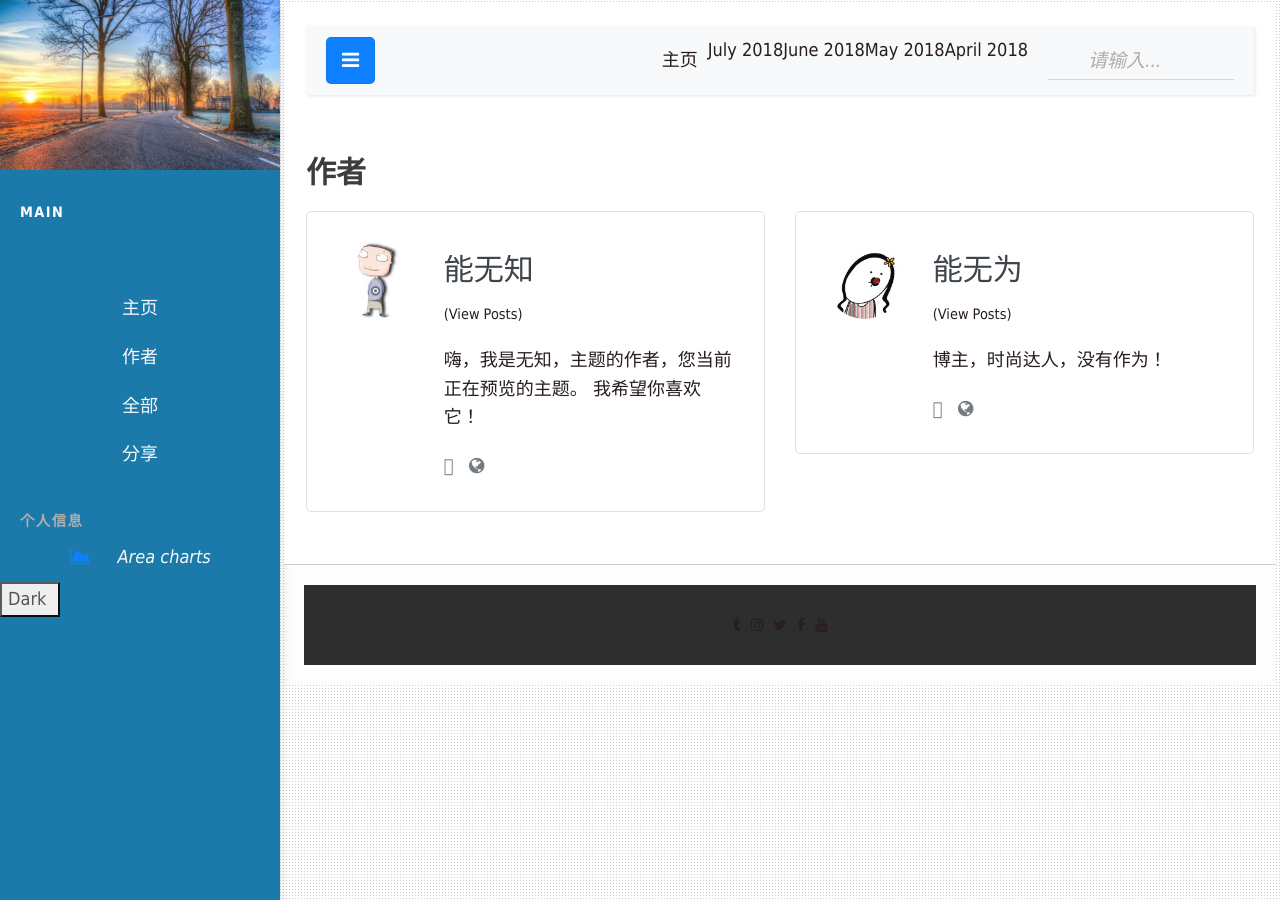
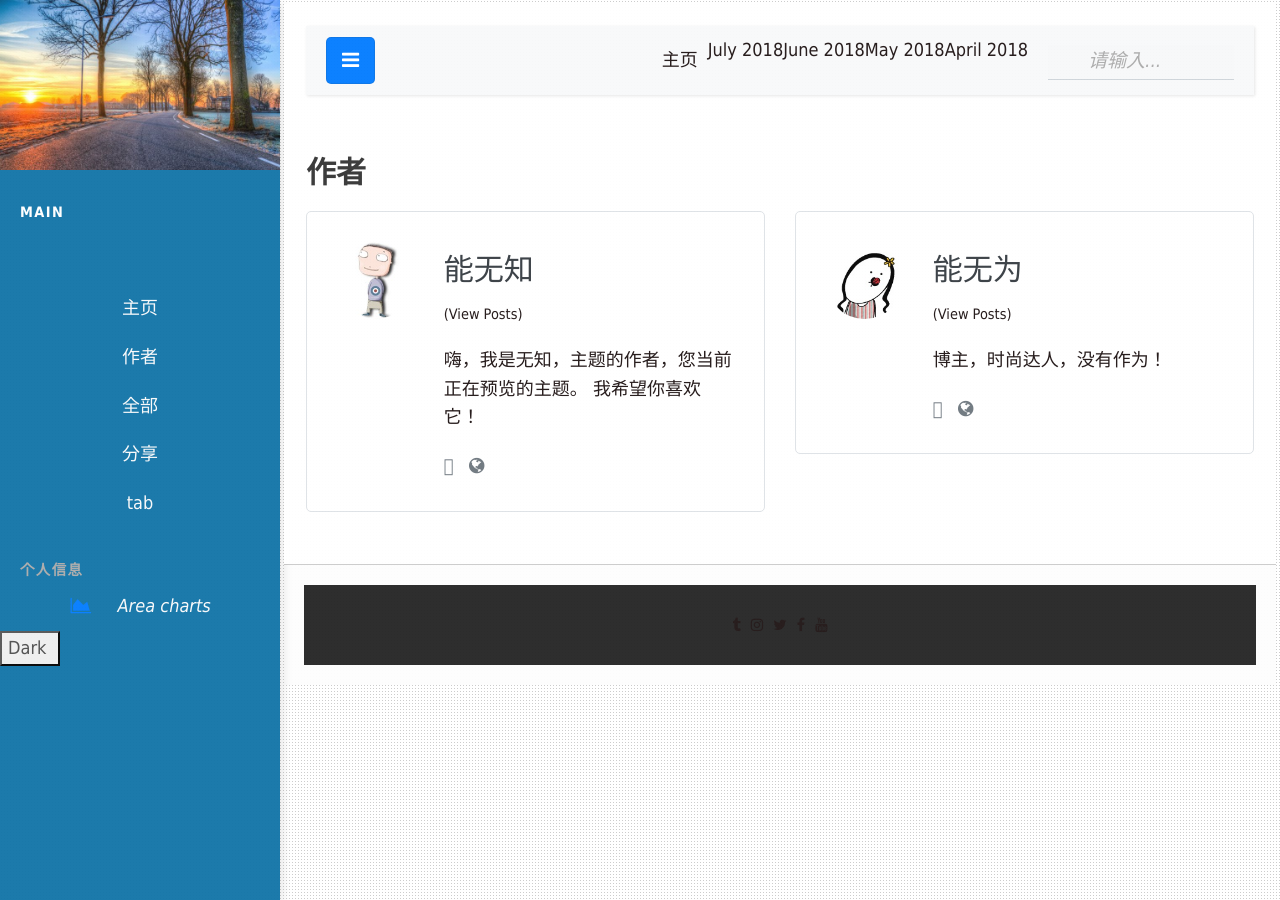
Before and after one commit to nengwuzhi/nengwuzhi.github.ioce, a Jekyll site: the page built from pages/authors-list.html, in a window 1280 px wide. Built offline with Jekyll 4.4.1, drawn with Linux system fonts in a browser that asks for light colours; nearby versions of some CDN libraries; comment, search, counter and statistics services are not loaded.

Commit message:
Update _config.yml

```diff
--- a/_config.yml
+++ b/_config.yml
@@ -42,7 +42,7 @@ nav:
     - {title: 作者, description: 关于作者, url: 'https://nengwuzhi.github.io/authors-list'}
     - {title: 全部, description: 全部文章, url: 'https://nengwuzhi.github.io/all'}
     - {title: 分享, description: dragula, url: 'https://nengwuzhi.github.io/dragula'}
-
+    - {title: tab, description: tab, url: 'https://nengwuzhi.github.io/tab'}
 authors:
 
   author1:
```
